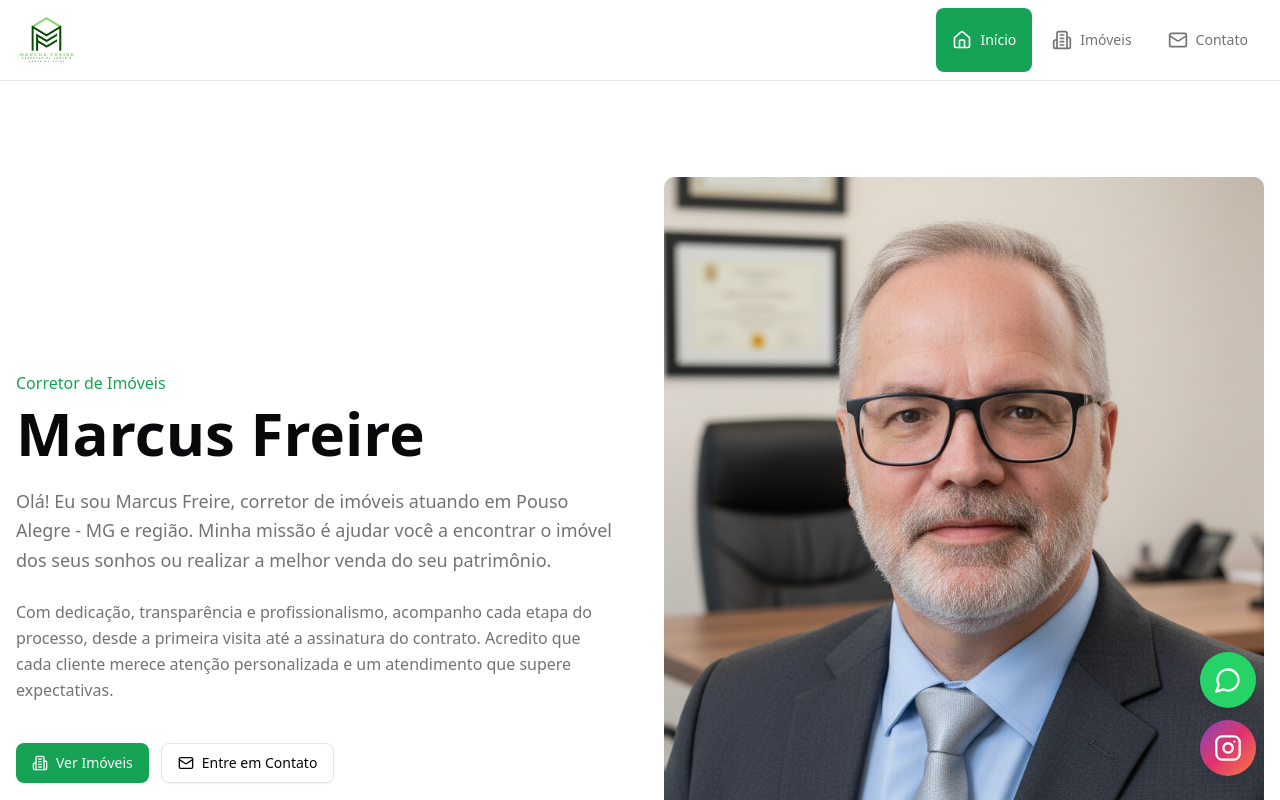
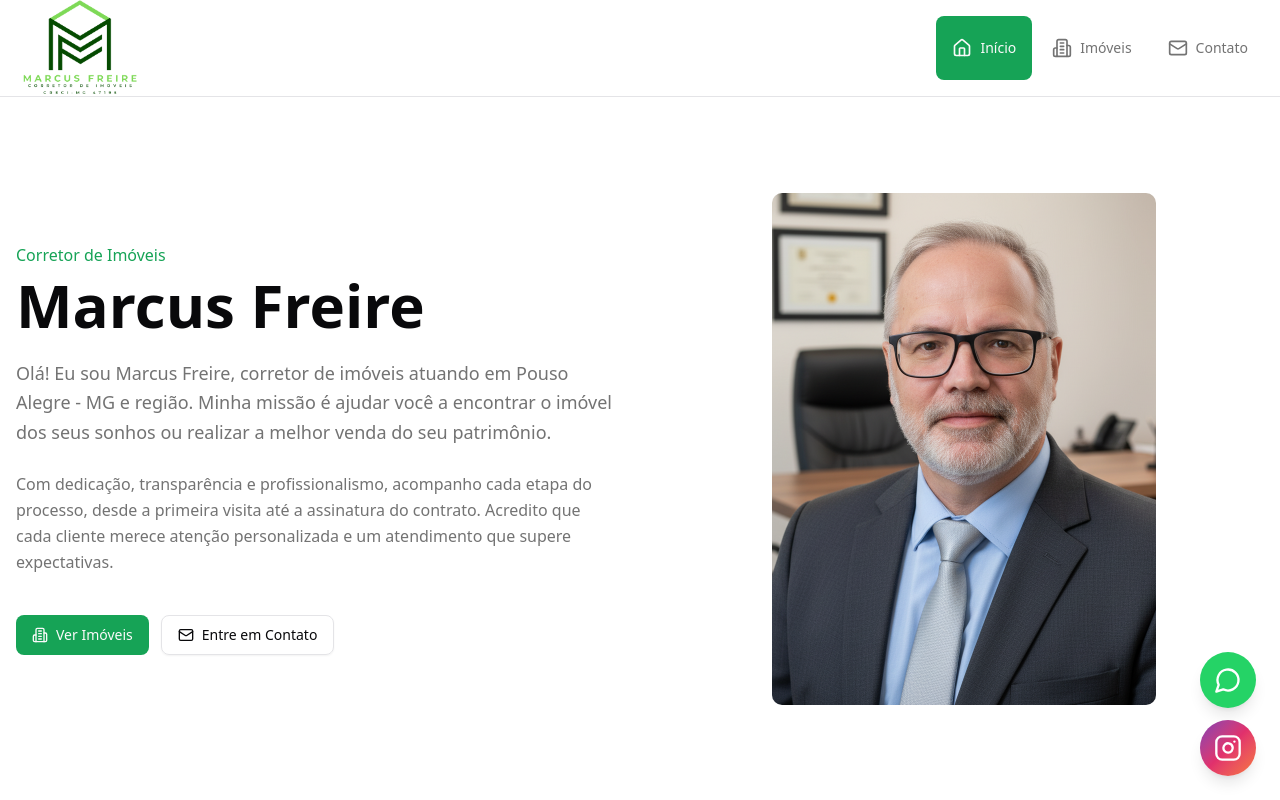
Before and after one commit to PedroCavalcantiFigueiredo/marcus-freire-corretor-site, a Next.js app: page / in a window 1280 px wide. Shown: the top 800 px of the page. Built offline with nearby package versions, Linux system fonts and the light colour scheme.

Commit message:
Aumentei logo

```diff
--- a/app/page.tsx
+++ b/app/page.tsx
@@ -46,7 +46,8 @@ export default function HomePage() {
               </div>
             </div>
 
-            <div className="relative">
+            {/* Substitua por este trecho */}
+            <div className="relative max-w-sm mx-auto"> {/* classes adicionadas aqui */}
               <div className="aspect-[3/4] relative rounded-lg overflow-hidden bg-muted">
                 <img
                   src="/marcus-freire.png"
--- a/components/navigation.tsx
+++ b/components/navigation.tsx
@@ -17,14 +17,14 @@ export function Navigation() {
   return (
     <nav className="border-b border-border bg-card">
       <div className="container mx-auto px-4">
-        <div className="flex items-center justify-between h-20"> {/* Aumentei a altura do header */}
+        <div className="flex items-center justify-between h-24"> {/* Aumentei a altura do header */}
           <Link href="/" className="flex items-center">
             <Image
               src="/logo.png"
               alt="Marcus Freire - Corretor de Imóveis"
               width={120}
               height={40}
-              className="w-auto h-12" // Ajustei a altura do logo
+              className="w-auto h-25" // Ajustei a altura do logo
               priority
             />
           </Link>
```
